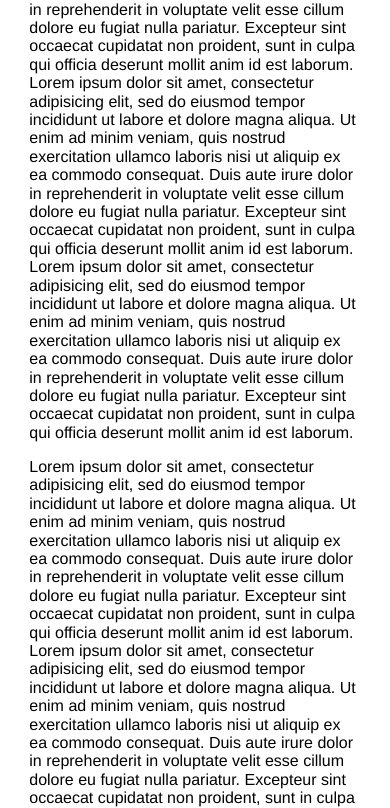
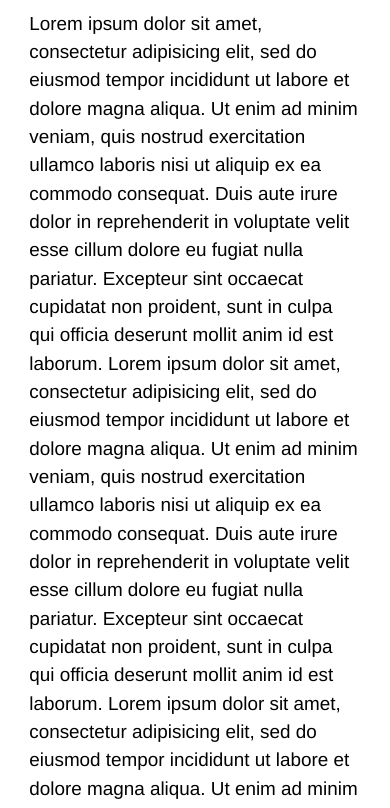
Before and after one commit to Scibuild/intelligence-website-testing, a website: page index.html in a window 390 px wide. Shown: the part 452-1260 px from the top of the page. Drawn offline with nearby package versions, Linux system fonts and the light colour scheme.

Commit message:
redoing responsive design

```diff
--- a/sass/_global.scss
+++ b/sass/_global.scss
@@ -8,6 +8,18 @@ $susy: (
 body {
   background-color: white;
   font-family: $source_sans;
+  font-size: $base-font-size;
+  line-height: $base-line-height;
+
+  @include susy-breakpoint($small_screen) {
+    font-size: $base-font-size*1.8;
+  }
+  @include susy-breakpoint($medium_screen) {
+    font-size: $base-font-size*1.2;
+  }
+  @include susy-breakpoint($large_screen) {
+    font-size: $base-font-size*1;
+  }
 }
 
 .title {
--- a/sass/_variables.scss
+++ b/sass/_variables.scss
@@ -8,6 +8,13 @@
 
 $source_sans: "Source Sans Pro","Helvetica Neue","Helvetica","Arial",sans-serif;
 
-$small_screen: 480px;
-$medium_screen: 720px;
-$large_screen: 960px;
+$small_screen: 48em;
+$medium_screen: 64em;
+$large_screen: 72em;
+
+// Font-Size
+$base-font-size: 0.5cm;
+
+// Line-Height
+$base-line-height: 1.5;
+$header-line-height: 1.25;
```
Also changed, not shown: css/main.css.
